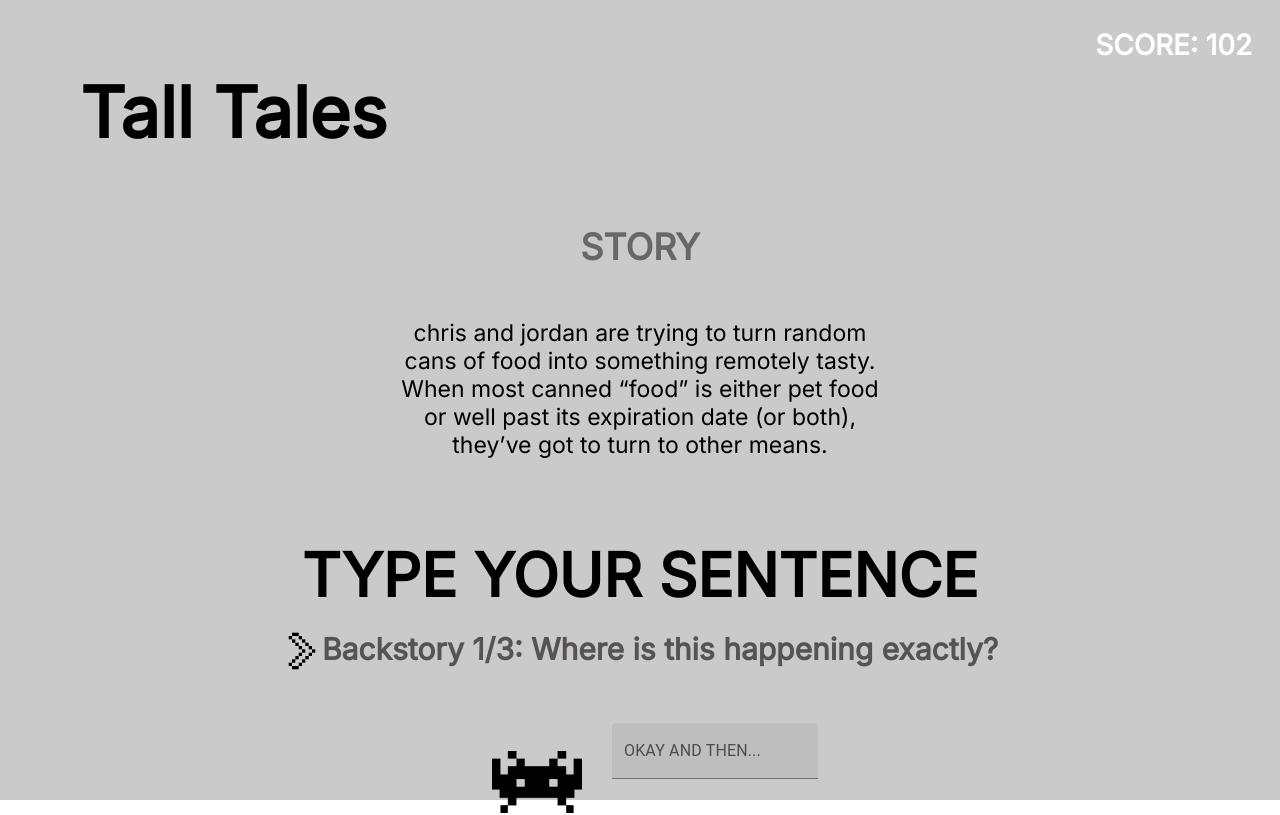
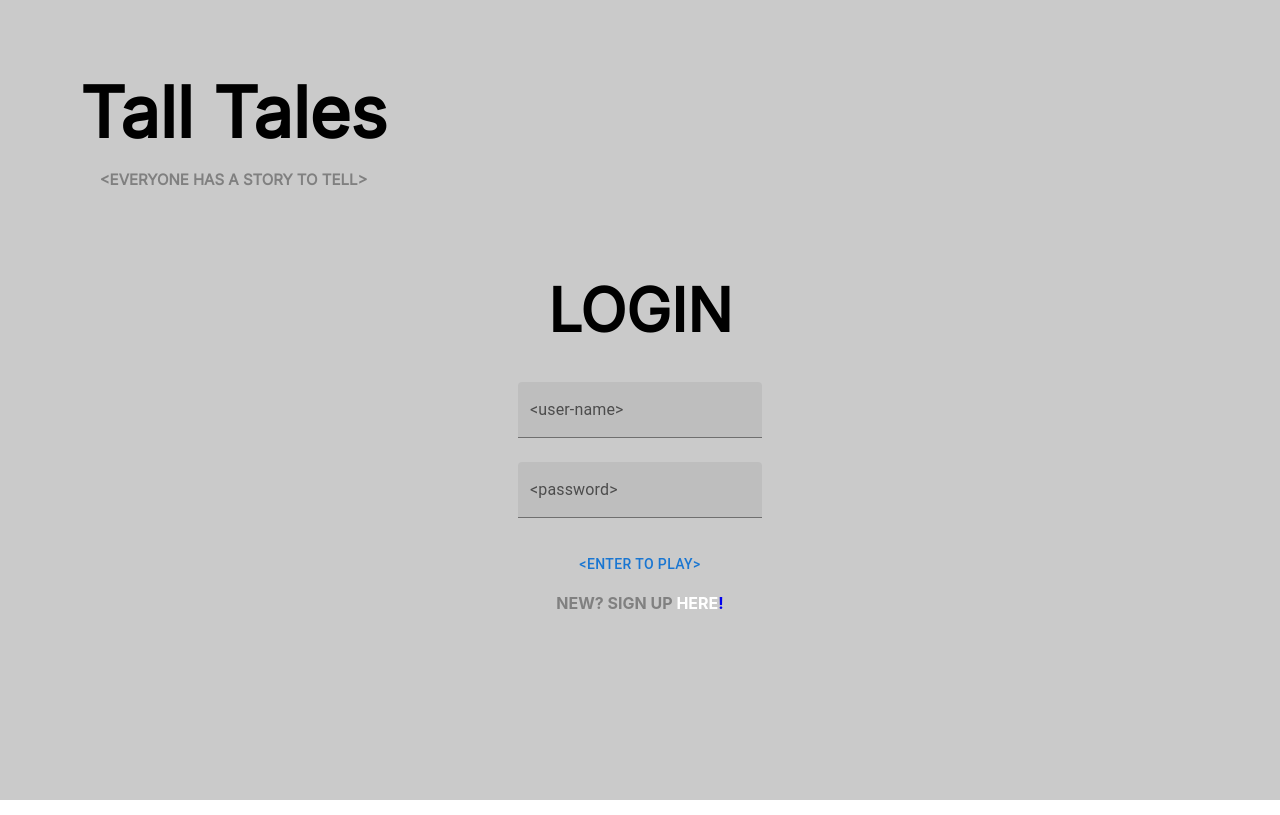
Before and after one commit to Jnwong116/TallTales, a React (Create React App) app in the folder talltales/: page / in a window 1280 px wide. Shown: the top 815 px of the page. Built offline with nearby package versions, Linux system fonts and the light colour scheme.

Commit message:
bring router back

```diff
--- a/talltales/src/App.js
+++ b/talltales/src/App.js
@@ -16,8 +16,7 @@ import {
 function App() {
   return (
     <div className="App">
-      <InputStage></InputStage>
-      {/* <Router>
+      <Router>
         <Switch>
           <Route path="/lobby" element={<Lobby />} />
           <Route path="/" element={<Login />} />
@@ -25,7 +24,7 @@ function App() {
           <Route path="/gameStage" element={<InputStage />} />
           <Route path="/voteStage" element={<VoteStage />} />
         </Switch>
-      </Router> */}
+      </Router>
     </div>
   );
 }
```
